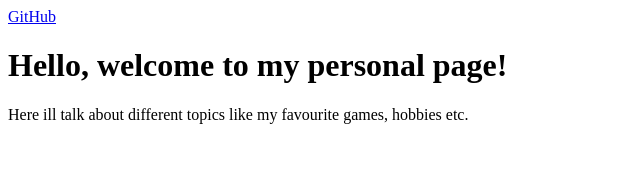
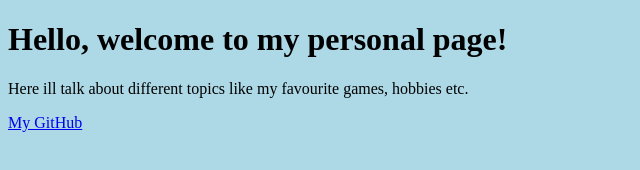
Before and after one commit to greengrafy/portofolio, a plain HTML site: page index.html in a window 1280 px wide. Shown: the whole page, without its empty margins (0-640 px from the left). Drawn offline with Linux system fonts and the light colour scheme.

Commit message:
Update 3
-Added a colored background
-Improved the "My Github" button

```diff
--- a/index.html
+++ b/index.html
@@ -1,13 +1,14 @@
 <!DOCTYPE html>
 <html lang="en">
 <head>
-   <a href="https://github.com/Greengrafy" target="_blank">GitHub</a>
     <meta charset="UTF-8">
     <meta name="viewport" content="width=device-width, initial-scale=1.0">
     <title>Greengrafys personal page</title>
 </head>
 <body>
+   <body style="background-color: lightblue;">
    <h1>Hello, welcome to my personal page!</h1>
    <p>Here ill talk about different topics like my favourite games, hobbies etc.</p>
+   <a href="https://github.com/Greengrafy" target="_blank">My GitHub</a>
 </body>
 </html>
```
